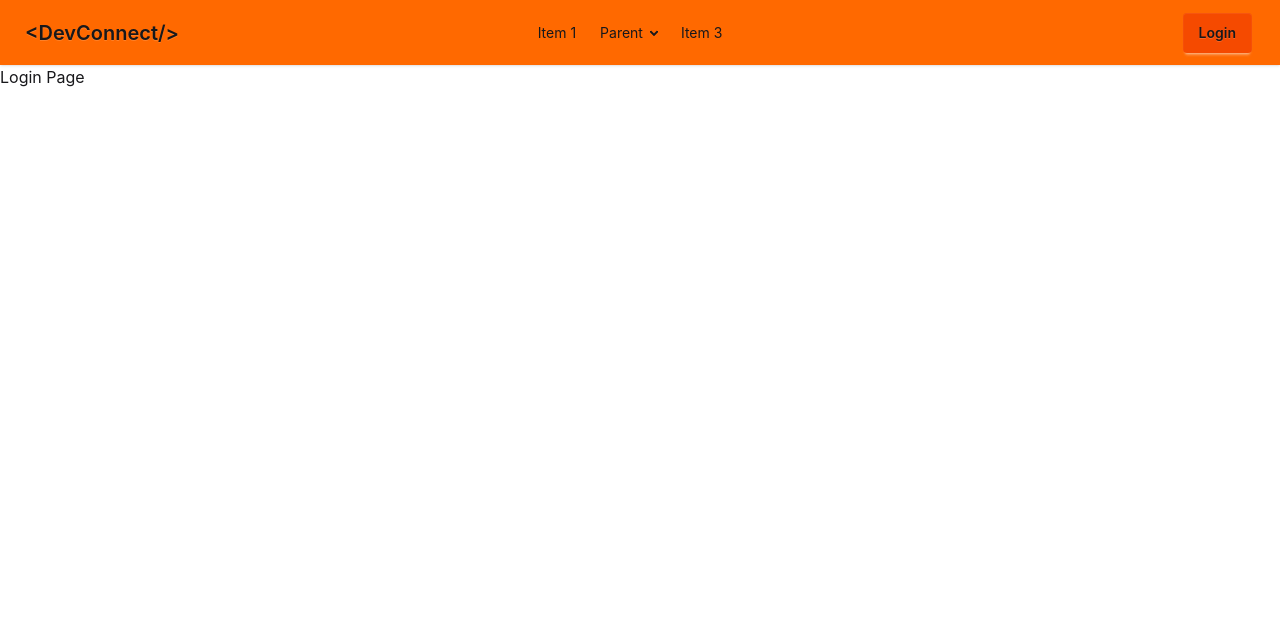
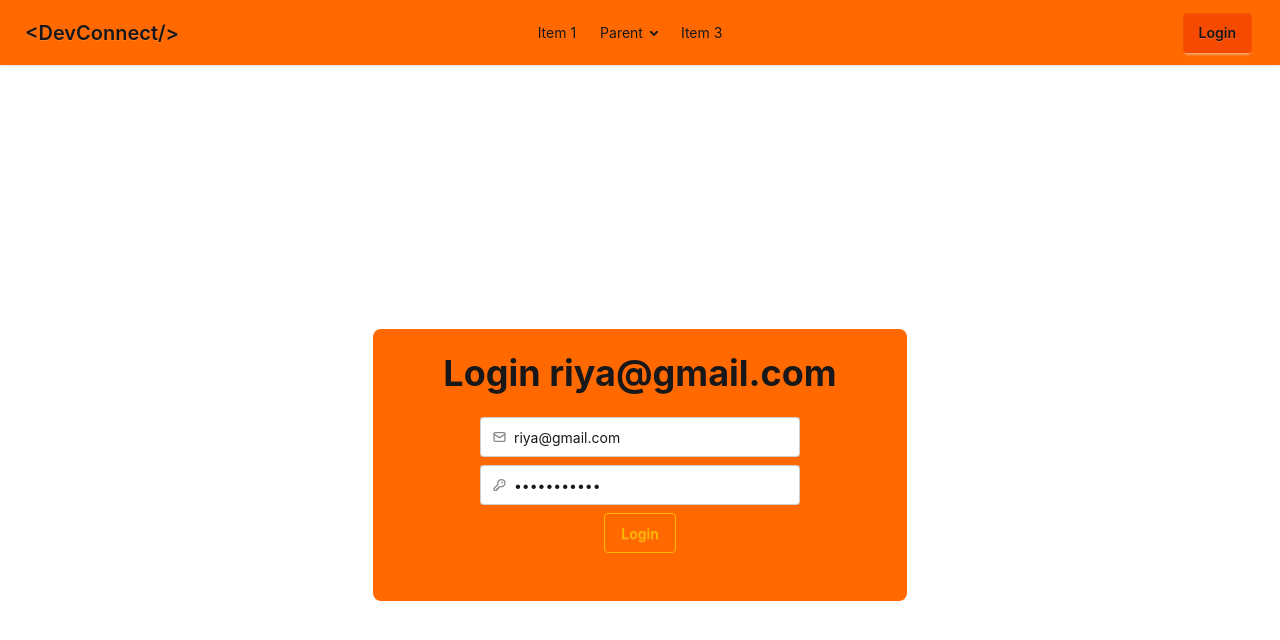
Before and after one commit to riyaverma04/devConnect, a React (Vite) app: page /login in a window 1280 px wide. Shown: the top 640 px of the page. Built offline with nearby package versions, Linux system fonts and the light colour scheme.

Commit message:
update dependencies, add login functionality, and configure Tailwind CSS

```diff
--- /dev/null
+++ b/postcss.config.js
@@ -0,0 +1,5 @@
+export default {
+  plugins: {
+    "@tailwindcss/postcss": {},
+  },
+};
--- a/src/components/Login.jsx
+++ b/src/components/Login.jsx
@@ -1,9 +1,86 @@
-import React from 'react'
+import React, { useState } from 'react'
+import axios from 'axios';
 
 const Login = () => {
+  const [loginData, setLoginData]= useState({email:"riya@gmail.com", password: "riya054@Hey"})
+  // const [email, setEmail] = useState('riya@gmail.com')
+  // const [password, setPassword] = useState('riya054@Hey');
+
+const handleChange = (e)=>{
+
+  setLoginData((prev)=>({...prev, [e.target.name]: e.target.value}));
+
+}
+
+  const handleLogin = async()=>{
+    try{
+      console.log(loginData)
+      const res = await axios.post('http://localhost:7777/login', loginData,{withCredentials: true});
+      console.log(res)
+
+    }catch(err){
+
+
+    }
+  }
   return (
-    <div>
-      <h1>Login Page</h1>
+    <div className="flex items-center justify-center h-screen">
+      <div className="card bg-orange-500 text-white-content w-5/12 p-6">
+      <h1 className='text-center text-4xl font-bold'>Login {loginData.email}</h1>
+  <div className="card-body items-center text-center">
+
+    <label className="input validator">
+  <svg className="h-[1em] opacity-50" xmlns="http://www.w3.org/2000/svg" viewBox="0 0 24 24">
+    <g
+      strokeLinejoin="round"
+      strokeLinecap="round"
+      strokeWidth="2.5"
+      fill="none"
+      stroke="currentColor"
+    >
+      <rect width="20" height="16" x="2" y="4" rx="2"></rect>
+      <path d="m22 7-8.97 5.7a1.94 1.94 0 0 1-2.06 0L2 7"></path>
+    </g>
+  </svg>
+  <input type="email" placeholder="mail@site.com" required name='email' value={loginData.email} onChange={(e) => handleChange(e)}  />
+</label>
+<div className="validator-hint hidden">Enter valid email address</div>
+
+
+    <label className="input validator">
+  <svg className="h-[1em] opacity-50" xmlns="http://www.w3.org/2000/svg" viewBox="0 0 24 24">
+    <g
+      strokeLinejoin="round"
+      strokeLinecap="round"
+      strokeWidth="2.5"
+      fill="none"
+      stroke="currentColor"
+    >
+      <path
+        d="M2.586 17.414A2 2 0 0 0 2 18.828V21a1 1 0 0 0 1 1h3a1 1 0 0 0 1-1v-1a1 1 0 0 1 1-1h1a1 1 0 0 0 1-1v-1a1 1 0 0 1 1-1h.172a2 2 0 0 0 1.414-.586l.814-.814a6.5 6.5 0 1 0-4-4z"
+      ></path>
+      <circle cx="16.5" cy="7.5" r=".5" fill="currentColor"></circle>
+    </g>
+  </svg>
+  <input
+    type="password"
+    required
+    placeholder="Password"
+    minLength="8"
+    name='password'
+    value={loginData.password} onChange={(e) => handleChange(e)}
+
+  />
+</label>
+<p className="validator-hint hidden">
+  Must be more than 8 characters, including
+  <br />At least one number <br />At least one lowercase letter <br />At least one uppercase letter
+</p>
+
+<button className="btn btn-outline btn-warning" onClick={handleLogin}>Login</button>
+
+</div>
+    </div>
     </div>
   )
 }
--- /dev/null
+++ b/tailwind.config.js
@@ -0,0 +1,3 @@
+export default {
+  content: ["./index.html", "./src/**/*.{js,ts,jsx,tsx}"],
+};
--- a/vite.config.js
+++ b/vite.config.js
@@ -1,8 +1,7 @@
 import { defineConfig } from 'vite'
 import react from '@vitejs/plugin-react'
-import tailwindcss from '@tailwindcss/vite'
 
 // https://vite.dev/config/
 export default defineConfig({
-  plugins: [react(),tailwindcss()],
+  plugins: [react()], // ✅ ONLY this
 })
```
Also changed, not shown: package.json (+6 -2 lines), src/index.css (line endings or trailing spaces), 2 other files (tests, documents, lock files or other folders).
